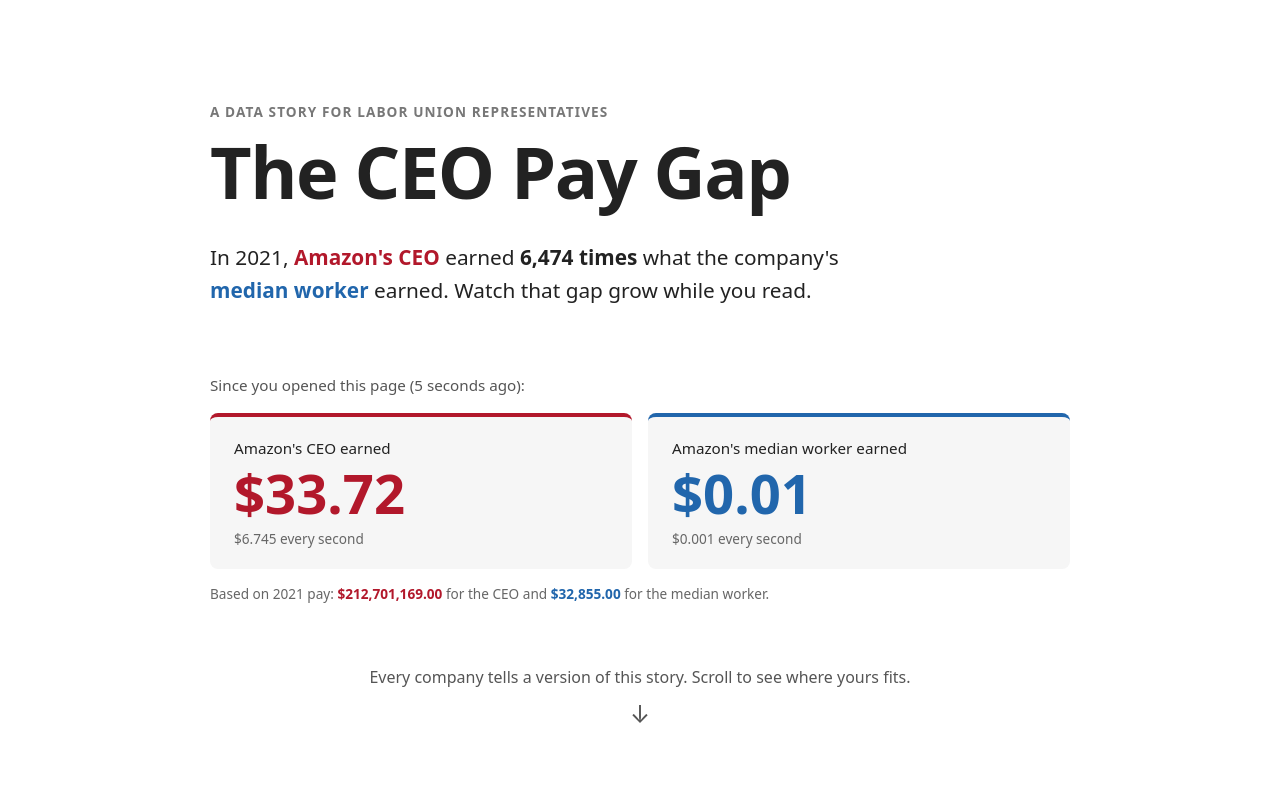
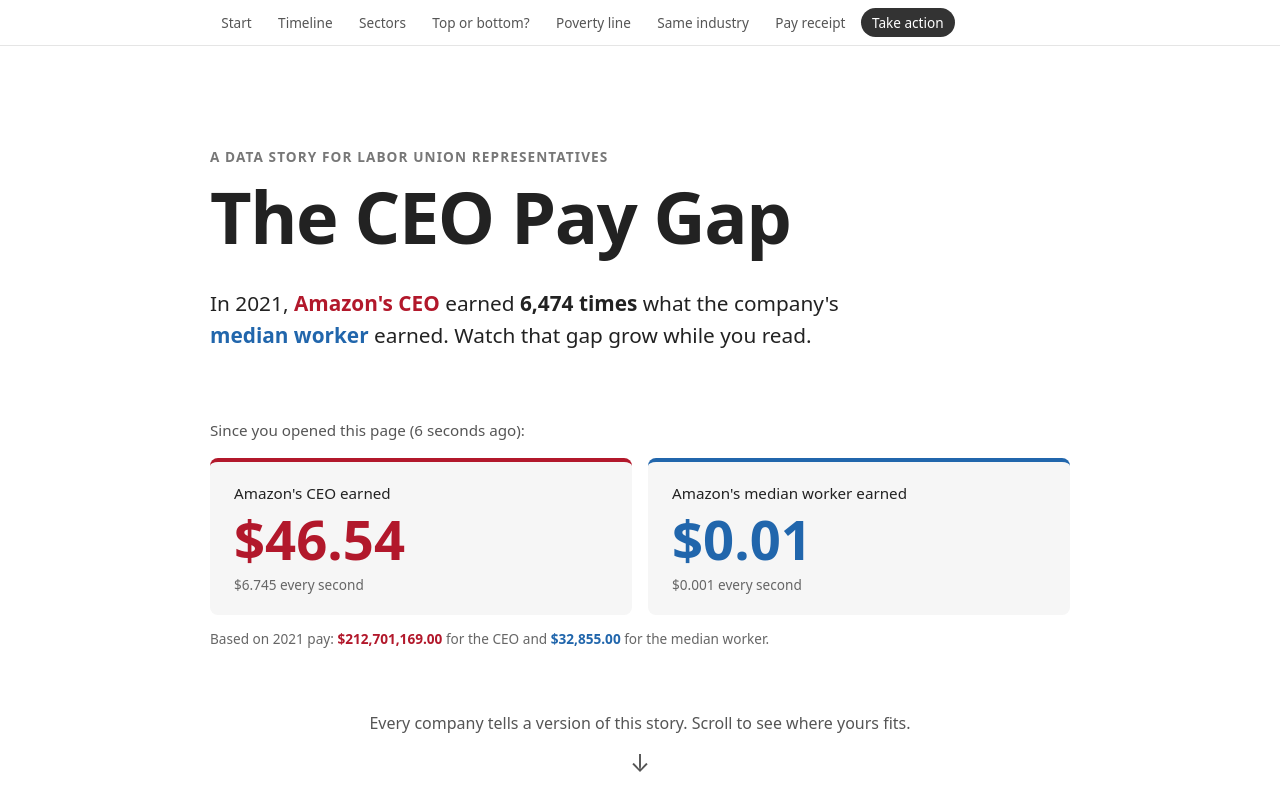
Before and after one commit to aisharashidahmed/CS1710-Final_Project, a SvelteKit app: page / in a window 1280 px wide. Shown: the top 800 px of the page. Built offline with nearby package versions, Linux system fonts and the light colour scheme.

Commit message:
Add section navigation

```diff
--- /dev/null
+++ b/src/lib/SectionNav.svelte
@@ -0,0 +1,89 @@
+<script>
+	// Sticky menu of story sections. The section currently on screen is highlighted.
+	// sections = [{ id, label }], ids match the <section id> on the page.
+	let { sections } = $props();
+
+	let current = $state(sections[0].id);
+
+	$effect(() => {
+		// A section counts as "current" when it crosses a line 40% down the screen.
+		const observer = new IntersectionObserver(
+			(entries) => {
+				for (const entry of entries) {
+					if (entry.isIntersecting) current = entry.target.id;
+				}
+			},
+			{ rootMargin: '-40% 0px -60% 0px' }
+		);
+		for (const s of sections) {
+			const el = document.getElementById(s.id);
+			if (el) observer.observe(el);
+		}
+		// The last section is short and may never reach that line, so it wins at the very bottom.
+		const atBottom = () => {
+			if (window.innerHeight + window.scrollY >= document.documentElement.scrollHeight - 2) {
+				current = sections.at(-1).id;
+			}
+		};
+		window.addEventListener('scroll', atBottom, { passive: true });
+
+		return () => {
+			observer.disconnect();
+			window.removeEventListener('scroll', atBottom);
+		};
+	});
+</script>
+
+<nav aria-label="Story sections">
+	<ul>
+		{#each sections as s (s.id)}
+			<li>
+				<a href="#{s.id}" class:current={s.id === current} aria-current={s.id === current ? 'true' : undefined}>
+					{s.label}
+				</a>
+			</li>
+		{/each}
+	</ul>
+</nav>
+
+<style>
+	nav {
+		position: sticky;
+		top: 0;
+		z-index: 10;
+		border-bottom: 1px solid #e5e5e5;
+		background: rgba(255, 255, 255, 0.95);
+		backdrop-filter: blur(4px);
+	}
+
+	/* One row; on narrow screens it scrolls sideways instead of wrapping. */
+	ul {
+		display: flex;
+		gap: 0.25rem;
+		max-width: 860px;
+		margin: 0 auto;
+		padding: 0.5rem 1rem;
+		overflow-x: auto;
+		list-style: none;
+		scrollbar-width: none;
+	}
+
+	a {
+		display: block;
+		padding: 0.3rem 0.7rem;
+		border-radius: 999px;
+		color: #555;
+		font-size: 0.85rem;
+		text-decoration: none;
+		white-space: nowrap;
+	}
+
+	a:hover {
+		background: #f3f3f3;
+	}
+
+	a.current {
+		background: var(--sector-dark);
+		color: #fff;
+	}
+</style>
--- a/src/routes/+page.svelte
+++ b/src/routes/+page.svelte
@@ -13,7 +13,20 @@
 	import PayReceipt from '#lib/PayReceipt.svelte';
 	import Hook from '#lib/Hook.svelte';
 	import Placeholder from '#lib/Placeholder.svelte';
+	import SectionNav from '#lib/SectionNav.svelte';
 	import SectorBars from '#lib/SectorBars.svelte';
+
+	// Menu labels for the story sections, in page order.
+	const sections = [
+		{ id: 'hook', label: 'Start' },
+		{ id: 'timeline', label: 'Timeline' },
+		{ id: 'sectors', label: 'Sectors' },
+		{ id: 'drivers', label: 'Top or bottom?' },
+		{ id: 'poverty', label: 'Poverty line' },
+		{ id: 'message', label: 'Same industry' },
+		{ id: 'receipt', label: 'Pay receipt' },
+		{ id: 'action', label: 'Take action' }
+	];
 
 	// Every company, loaded once and shared by all the charts below.
 	let data = $state.raw(null);
@@ -44,6 +57,8 @@
 <svelte:head>
 	<title>The CEO Pay Gap</title>
 </svelte:head>
+
+<SectionNav {sections} />
 
 <main>
 	<!-- Hook -->
@@ -201,6 +216,8 @@
 	section {
 		padding: 3rem 0;
 		border-bottom: 1px solid #eee;
+		/* Leave room for the sticky menu when jumping to a section. */
+		scroll-margin-top: 3rem;
 	}
 
 	/* The opening fills the first screen. */
```
